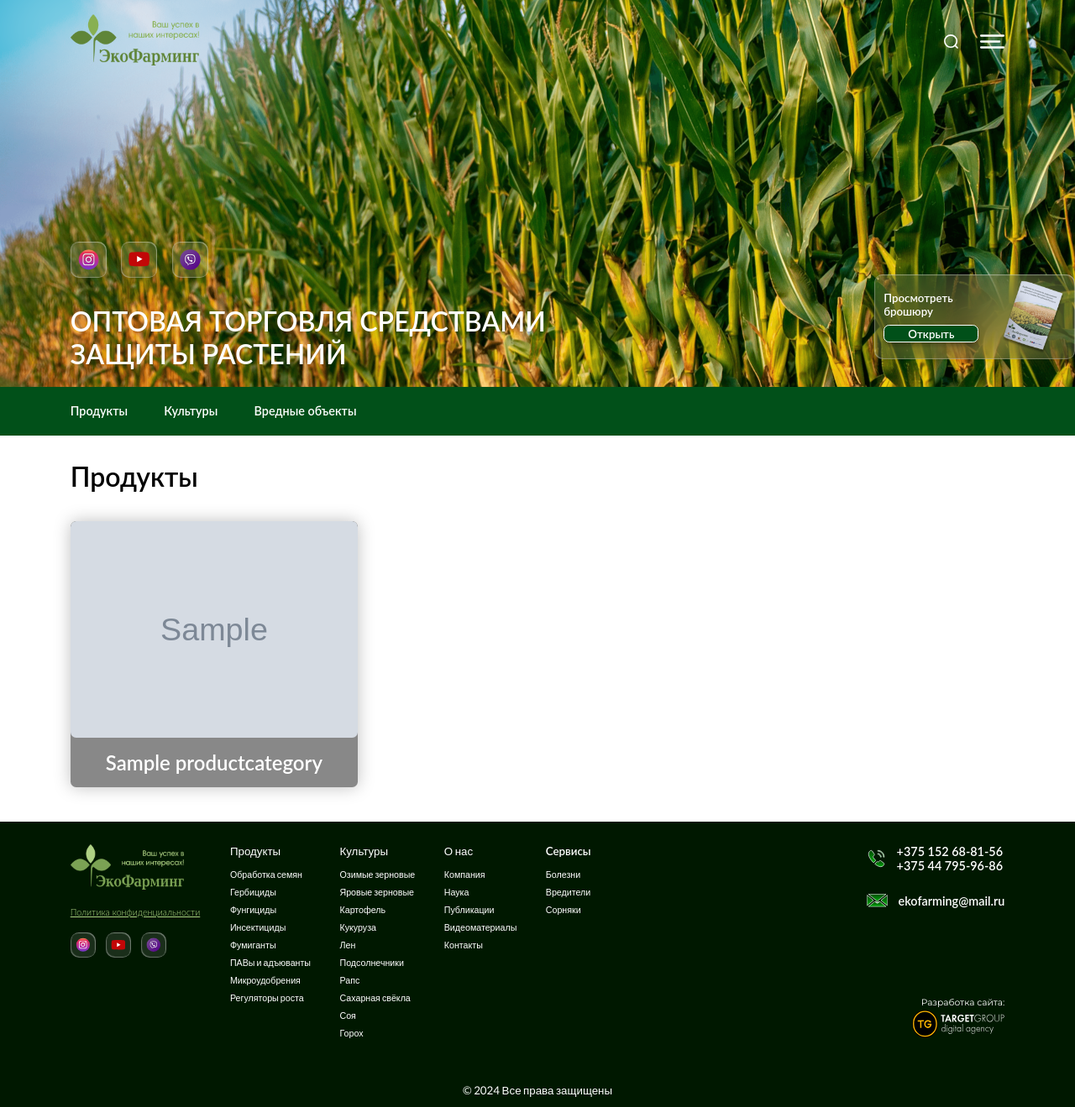
After one commit to SterrenHeer/EcoFarmingDjango, a Django app: page /products/categories/ in a window 1280 px wide. The commit adds this page. Shown: the whole page at 84% size. Run offline with Django 5.2, Linux system fonts and the light colour scheme; tables that the repository leaves empty hold one stand-in row (values such as "Sample post"); grey boxes marked "Sample" are stand-in pictures; some web fonts are replaced.

Commit message:
add product categories page and fix some urls

```diff
--- a/eco_farming/models.py
+++ b/eco_farming/models.py
@@ -26,6 +26,9 @@ class ProductCategory(models.Model):
 
     def __str__(self):
         return self.title
+
+    def get_absolute_url(self):
+        return reverse('product_brands', args=[str(self.title)])
 
 
 class Brand(models.Model):
--- a/eco_farming/templates/header.html
+++ b/eco_farming/templates/header.html
@@ -110,7 +110,7 @@
             </div>
             <input class="burger_search" type="text" placeholder="Введите поисковой запрос">
             <ul class="burger_menu">
-                <li><a href="products.html" class="title title_20 semi-bold">Продукты</a>
+                <li><a href="{% url 'product_categories' %}" class="title title_20 semi-bold">Продукты</a>
                     <ul>
                         <li><a href="{% url 'product_brands' 'Обработка семян' %}" class="title medium">Обработка семян</a></li>
                         <li><a href="{% url 'product_brands' 'Гербициды' %}" class="title medium">Гербициды</a></li>
--- a/eco_farming/templates/index.html
+++ b/eco_farming/templates/index.html
@@ -75,9 +75,9 @@
                                 <div class="title title_20 regular">{{ slide.description }}</div>
                                 <img src="{{ slide.image.url }}" alt="template">
                             </div>
-                        {% empty %}
-                        <h4>Записи будут добавлены в ближайшее время</h4>
                         {% endfor %}
+                    {% else %}
+                        <div class="title title_20 regular">Записи будут добавлены в ближайшее время</div>
                     {% endif %}
                 </div>
             </div>
--- a/eco_farming/templates/product_brands.html
+++ b/eco_farming/templates/product_brands.html
@@ -20,9 +20,9 @@
                             <div class="title regular">{{ brand.substance }}</div>
                         </div>
                     </div>
-                {% empty %}
-                <h4>Записи будут добавлены в ближайшее время</h4>
                 {% endfor %}
+            {% else %}
+                <div class="title title_20 regular">Записи будут добавлены в ближайшее время</div>
             {% endif %}
         </div>
         <div class="pagination">
--- /dev/null
+++ b/eco_farming/templates/products.html
@@ -0,0 +1,26 @@
+{% extends "base.html" %}
+{% load static %}
+
+{% block title %}
+    Продукты
+{% endblock %}
+
+{% block content %}
+<section class="categories">
+    <div class="container">
+        <div class="title title_48 semi-bold">Продукты</div>
+        <div class="categories_wrapper">
+            {% if productcategory_list %}
+                {% for category in productcategory_list %}
+                    <div class="categories_item" style="background: {{ category.color }}" onclick="location='{{ category.get_absolute_url }}'">
+                        <img src="{{ category.image.url }}" alt="category">
+                        <div class="title title_36 semi-bold">{{ category.title }}</div>
+                    </div>
+                {% endfor %}
+            {% else %}
+                <div class="title title_20 regular">Записи будут добавлены в ближайшее время</div>
+            {% endif %}
+        </div>
+    </div>
+</section>
+{% endblock %}
--- a/eco_farming/urls.py
+++ b/eco_farming/urls.py
@@ -5,6 +5,7 @@ from django.conf.urls.static import static
 
 urlpatterns = [
     path("", views.WeatherSlideListView.as_view(), name="index"),
+    path('products/categories/', views.ProductCategoryView.as_view(), name='product_categories'),
     path('product_brands/<str:type>/', views.BrandsListView.as_view(), name='product_brands'),
-    path('brand_page/details/<int:pk>/<str:type>', views.BrandDetailView.as_view(), name='brands_details'),
+    path('brand_page/details/<int:pk>/<str:type>/', views.BrandDetailView.as_view(), name='brands_details'),
 ] + static(settings.MEDIA_URL, document_root=settings.MEDIA_ROOT)
--- a/eco_farming/views.py
+++ b/eco_farming/views.py
@@ -1,6 +1,6 @@
 from django.shortcuts import render
 from django.views.generic import ListView, DetailView
-from .models import WeatherSlide, Brand
+from .models import WeatherSlide, ProductCategory, Brand
 
 
 class WeatherSlideListView(ListView):
@@ -9,10 +9,18 @@ class WeatherSlideListView(ListView):
     template_name = 'index.html'
 
 
+class ProductCategoryView(ListView):
+    model = ProductCategory
+    template_name = 'products.html'
+
+
 class BrandsListView(ListView):
     model = Brand
     context_object_name = 'brands_list'
     template_name = 'product_brands.html'
+
+    def get_queryset(self):
+        return Brand.objects.filter(product_category__title=self.kwargs['type'])
 
     def get_context_data(self, *args, **kwargs):
         context = super().get_context_data(*args, **kwargs)
```
